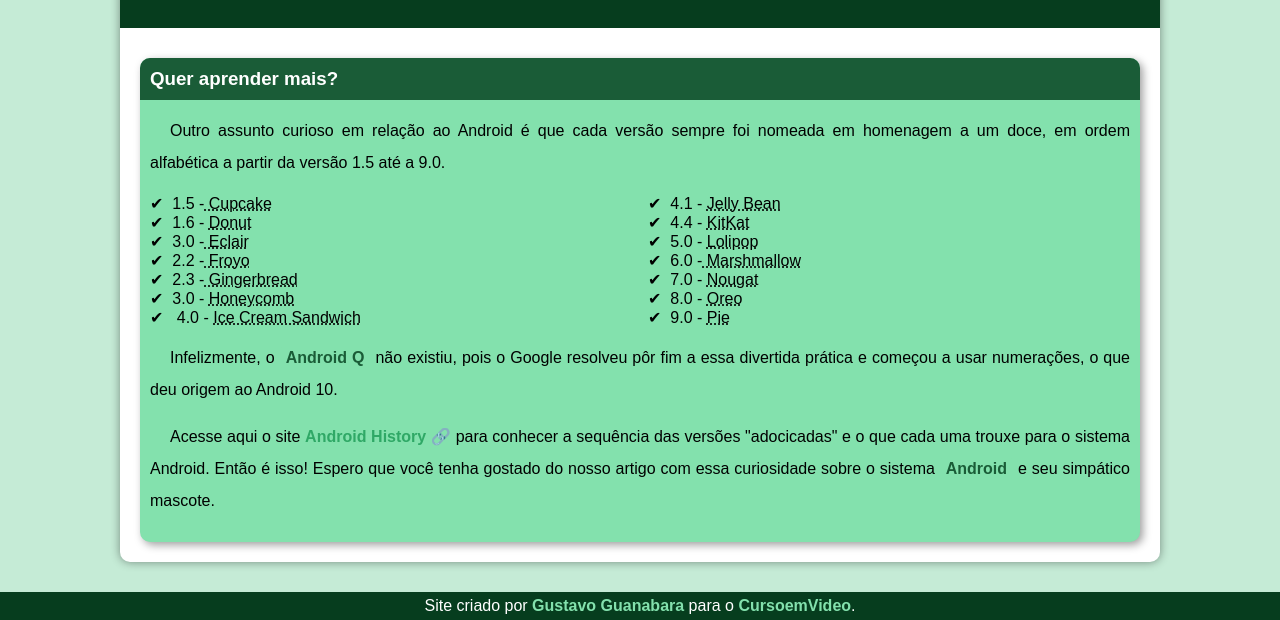
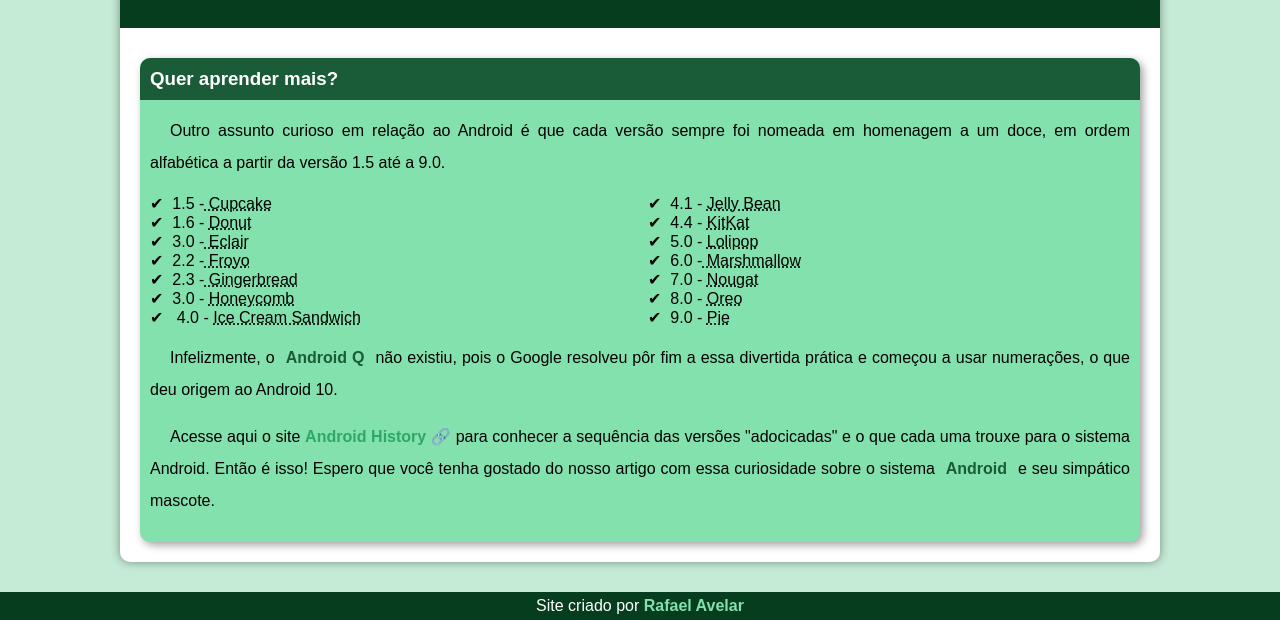
Before and after one commit to rafaelavelar45/Projeto-android, a plain HTML site: page index.html in a window 1280 px wide. Shown: the part 2413-3033 px from the top of the page. Drawn offline with Linux system fonts and the light colour scheme.

Commit message:
mudanças no footer

```diff
--- a/index.html
+++ b/index.html
@@ -167,16 +167,9 @@
       <p>
         Site criado por
         <a
-          href="https://github.com/gustavoguanabara/html-css/blob/master/aulas-pdf/14%20-%20Fontes.pdf"
+          href="https://github.com/rafaelavelar45"
           target="_blank"
-          >Gustavo Guanabara</a
-        >
-        para o
-        <a
-          href="https://www.youtube.com/channel/UCrWvhVmt0Qac3HgsjQK62FQ"
-          target="_blank"
-          >CursoemVideo</a
-        >.
+          >Rafael Avelar</a>
       </p>
     </footer>
   </body>
```
